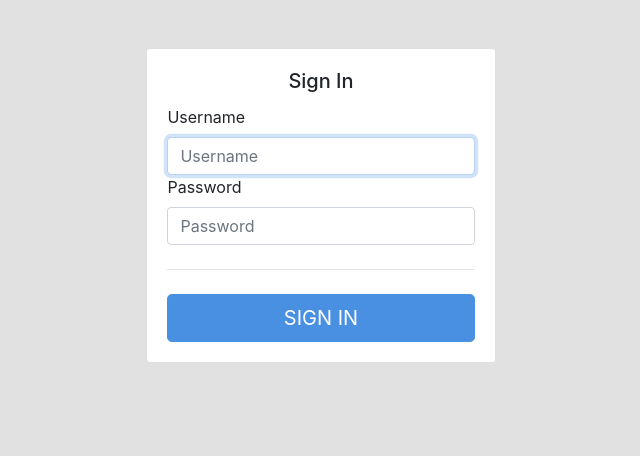
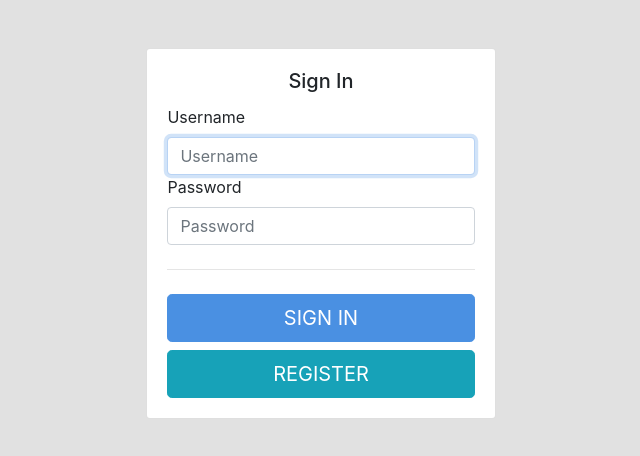
Before and after one commit to zondatw/vue-todolist, a Vue app: page /login in a window 1280 px wide. Shown: the top 456 px of the page, without its empty margins (319-959 px from the left). Built offline with nearby package versions, Linux system fonts and the light colour scheme; no server answers.

Commit message:
Update router

```diff
--- a/src/main.js
+++ b/src/main.js
@@ -25,7 +25,7 @@ router.beforeEach((to, from, next) => {
   if (apiToken) {
     axios.defaults.headers.common.Authorization = `Bearer ${apiToken}`
     if (to.path === '/login') {
-      next("/")
+      next({ name: 'home' })
     } else {
       next()
     }
@@ -33,7 +33,7 @@ router.beforeEach((to, from, next) => {
     if (to.path === '/register') {
       next()
     } else if (to.path !== '/login') {
-      next('/login')
+      next({ name: 'login' })
     } else {
       next()
     }
--- a/src/pages/Login.vue
+++ b/src/pages/Login.vue
@@ -31,6 +31,7 @@
               </div>
               <hr class="my-4">
               <button class="btn btn-lg btn-primary btn-block text-uppercase" type="submit">Sign in</button>
+              <button class="btn btn-lg btn-info btn-block text-uppercase" @click.prevent="register">Register</button>
             </form>
           </div>
         </div>
@@ -69,6 +70,9 @@ export default {
             alert('login failed')
           }
         )
+    },
+    register () {
+      this.$router.push('/register')
     }
   }
 }
--- a/src/routes.js
+++ b/src/routes.js
@@ -4,14 +4,17 @@ import Home from './pages/Home.vue'
 
 export const routes = [
   {
+    name: 'login',
     path: '/login',
     component: Login
   },
   {
+    name: 'register',
     path: '/register',
     component: Register
   },
   {
+    name: 'home',
     path: '/',
     component: Home
   },
```
